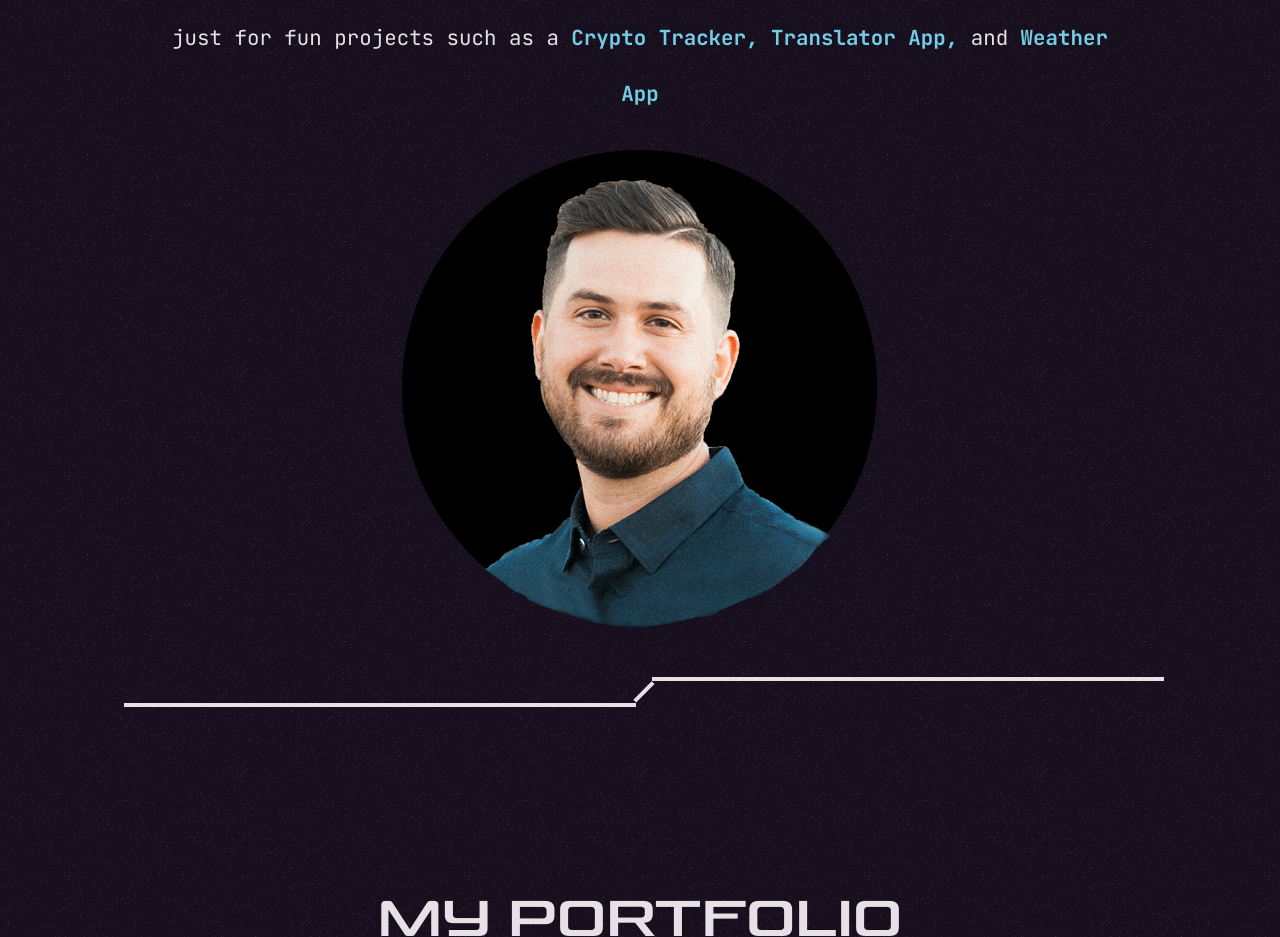
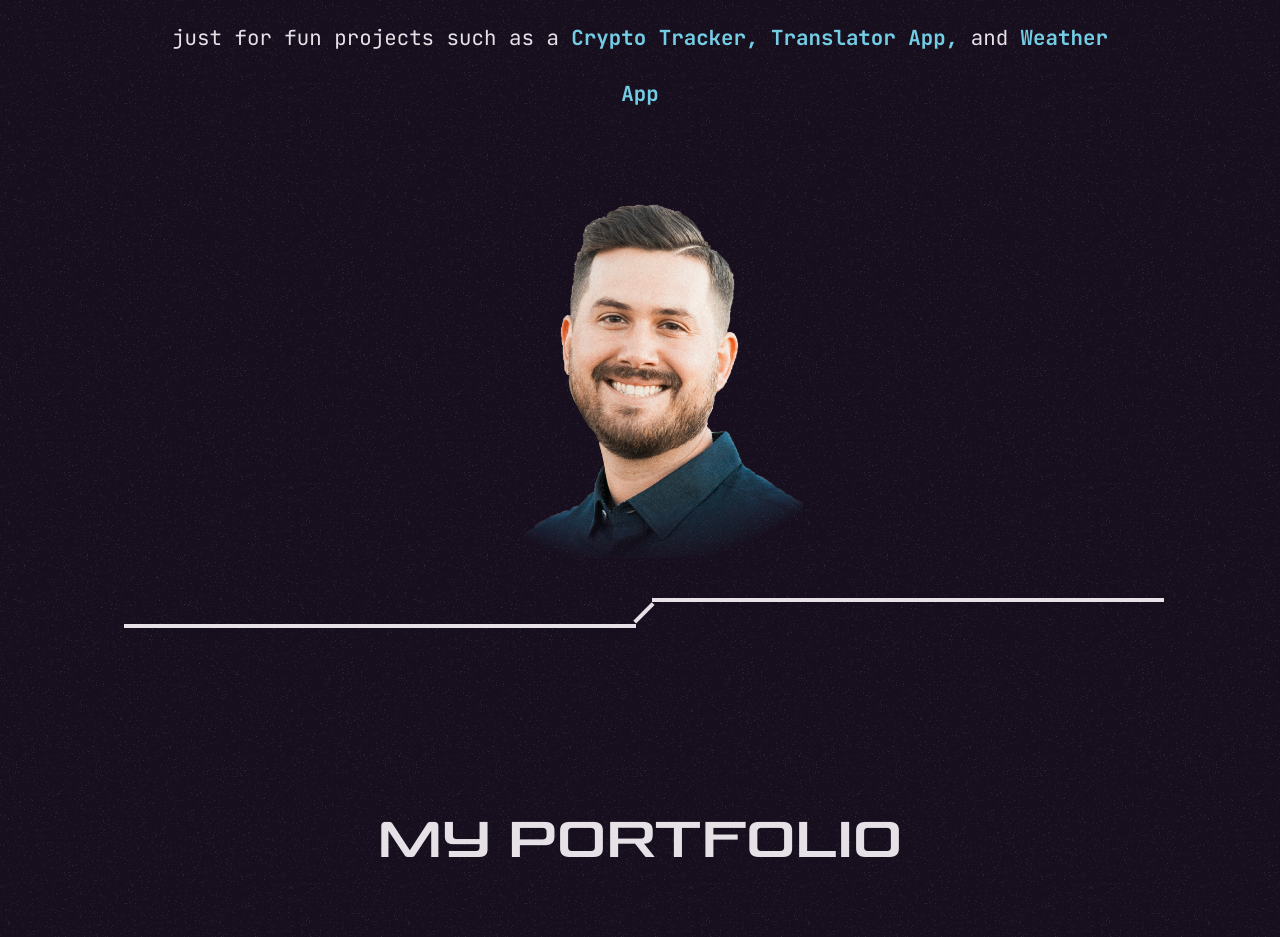
Before and after one commit to Austin-T-Johnson/portfolio, a React (Create React App) app: page / in a window 1280 px wide. Shown: the part 1020-1957 px from the top of the page. Built offline with nearby package versions, Linux system fonts and the light colour scheme.

Commit message:
picture styling

```diff
--- a/src/App.scss
+++ b/src/App.scss
@@ -258,7 +258,6 @@ p {
 }
 
 
-
 .about-section-container {
     display: flex;
     justify-content: space-evenly;
@@ -314,12 +313,9 @@ strong {
 }
 
 .aj {
-    height: 500px;
-    width: 500px;
-    @include media-query($small){
-        height: 250px;
-        width: 250px;
-    }
+    height: 421px;
+    width: 326px;
+    -webkit-mask-image: radial-gradient(95% 65% at 50% 50%, black 55%, transparent 80%);
 }
 
 .repeater-wrapper {
--- a/src/Landing.js
+++ b/src/Landing.js
@@ -2,7 +2,7 @@ import React, { useState } from 'react';
 import axios from 'axios';
 import projects from './JSON/projects.json';
 import skills from './JSON/skills.json';
-import aj from './assets/aj-circle.png';
+import aj from './assets/aj-transparent.png';
 import { FontAwesomeIcon } from '@fortawesome/react-fontawesome';
 import { faSquareGithub, faLinkedin } from '@fortawesome/free-brands-svg-icons';
 import { faFilePdf } from '@fortawesome/free-solid-svg-icons';
```
